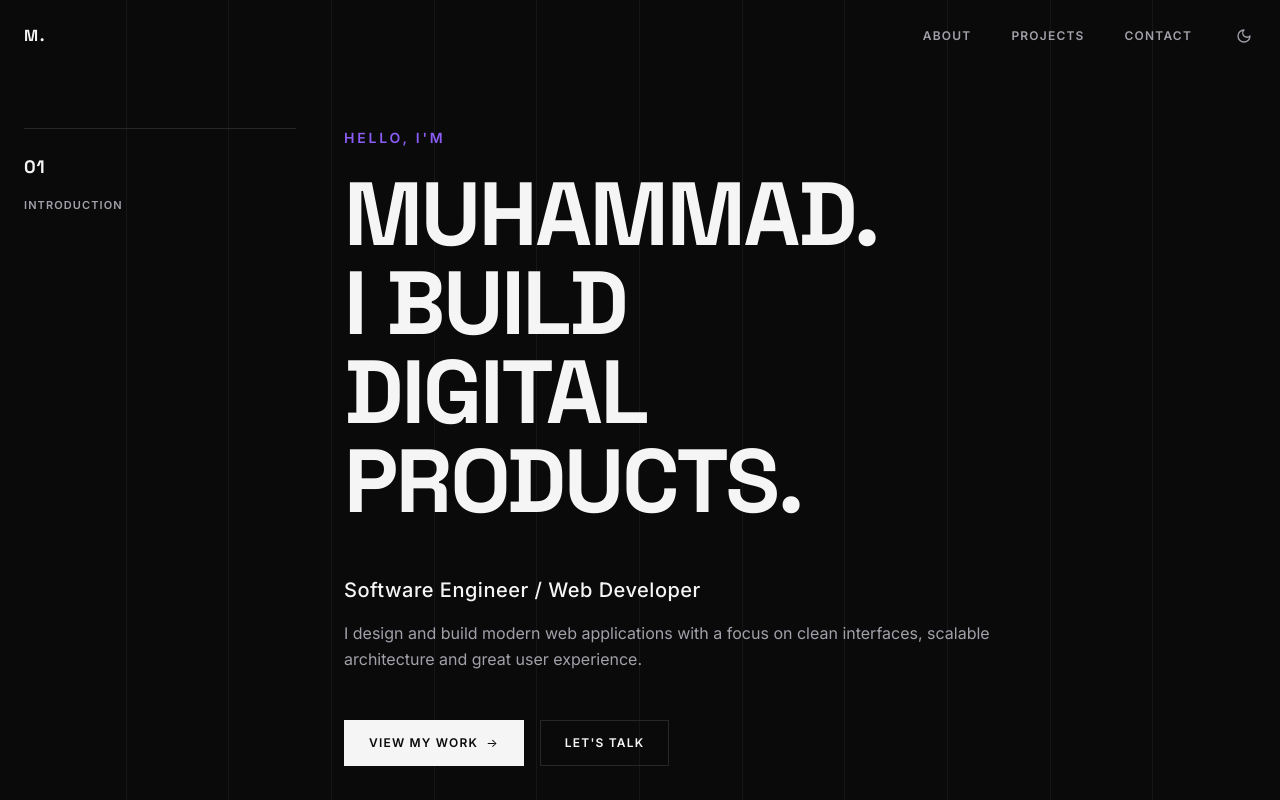
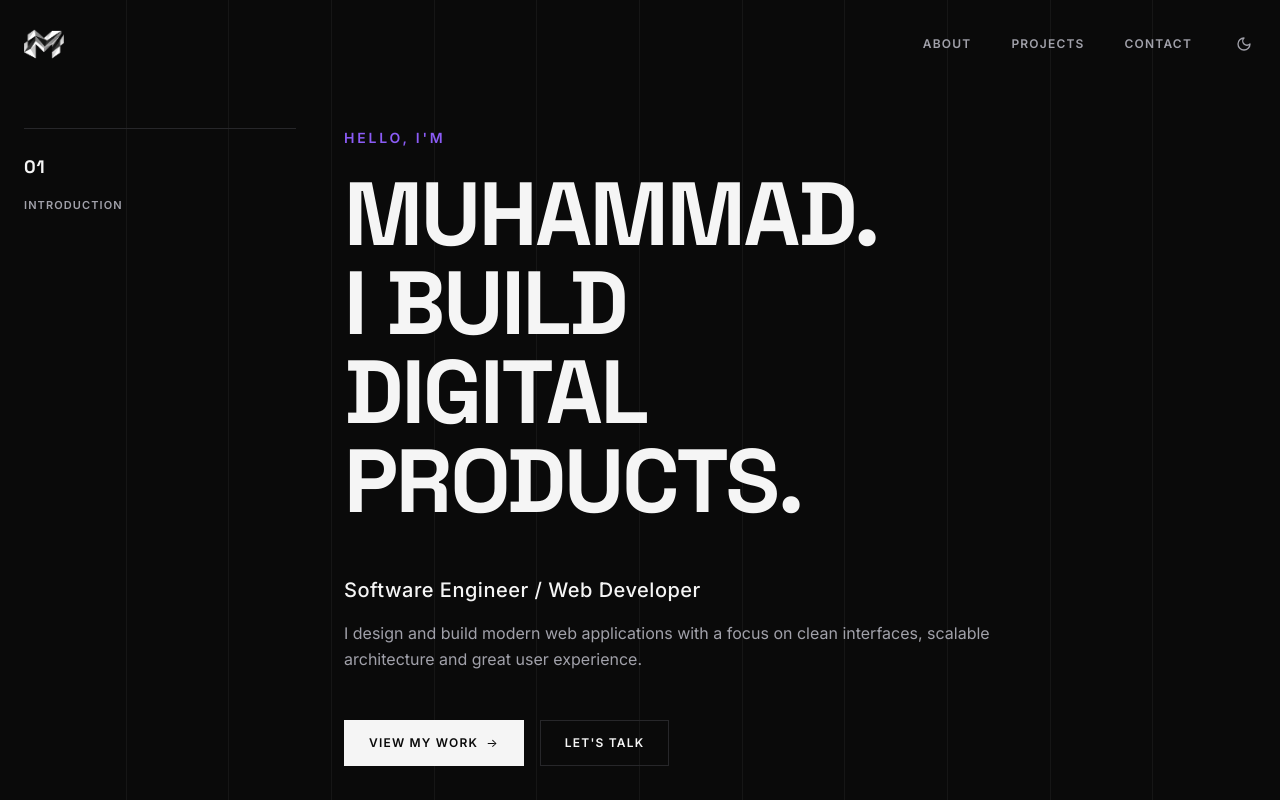
Before and after one commit to muhagit/myportofolio, a Vue app: page / in a window 1280 px wide. Shown: the top 800 px of the page. Built offline with nearby package versions, Linux system fonts and the light colour scheme.

Commit message:
add logo

```diff
--- a/index.html
+++ b/index.html
@@ -2,7 +2,7 @@
 <html lang="en">
   <head>
     <meta charset="UTF-8" />
-    <link rel="icon" type="image/svg+xml" href="/favicon.svg" />
+    <link rel="icon" type="image/png" href="/logo.png" />
     <meta name="viewport" content="width=device-width, initial-scale=1.0" />
     <meta name="description" content="A minimal, modern, editorial-style developer portfolio website showcasing custom case studies, frontend engineering, and clean design." />
     <title>Build. Solve. Create. | Developer Portfolio</title>
--- a/src/components/Navbar.vue
+++ b/src/components/Navbar.vue
@@ -34,9 +34,16 @@ onUnmounted(() => {
     <nav class="max-w-7xl mx-auto px-6 flex items-center justify-between">
       <RouterLink
         to="/"
-        class="font-heading font-bold text-sm md:text-base tracking-widest text-text hover:text-accent focus-visible:outline-none focus-visible:ring-2 focus-visible:ring-accent/50 focus-visible:ring-offset-2 focus-visible:ring-offset-bg rounded transition-colors duration-200"
+        class="flex items-center focus-visible:outline-none focus-visible:ring-2 focus-visible:ring-accent/50 focus-visible:ring-offset-2 focus-visible:ring-offset-bg rounded transition-colors duration-200"
       >
-        M.
+        <img
+          src="/logo.png"
+          alt="Logo"
+          :class="[
+            'h-9 md:h-10 w-auto object-contain transition-transform duration-300 hover:scale-105',
+            theme === 'dark' ? 'invert' : ''
+          ]"
+        />
       </RouterLink>
 
       <div class="flex items-center gap-6 md:gap-10 font-sans text-[11px] md:text-xs font-semibold tracking-widest uppercase">
```
Also changed, not shown: public/logo.png (added), public/logo_square.png (added).
